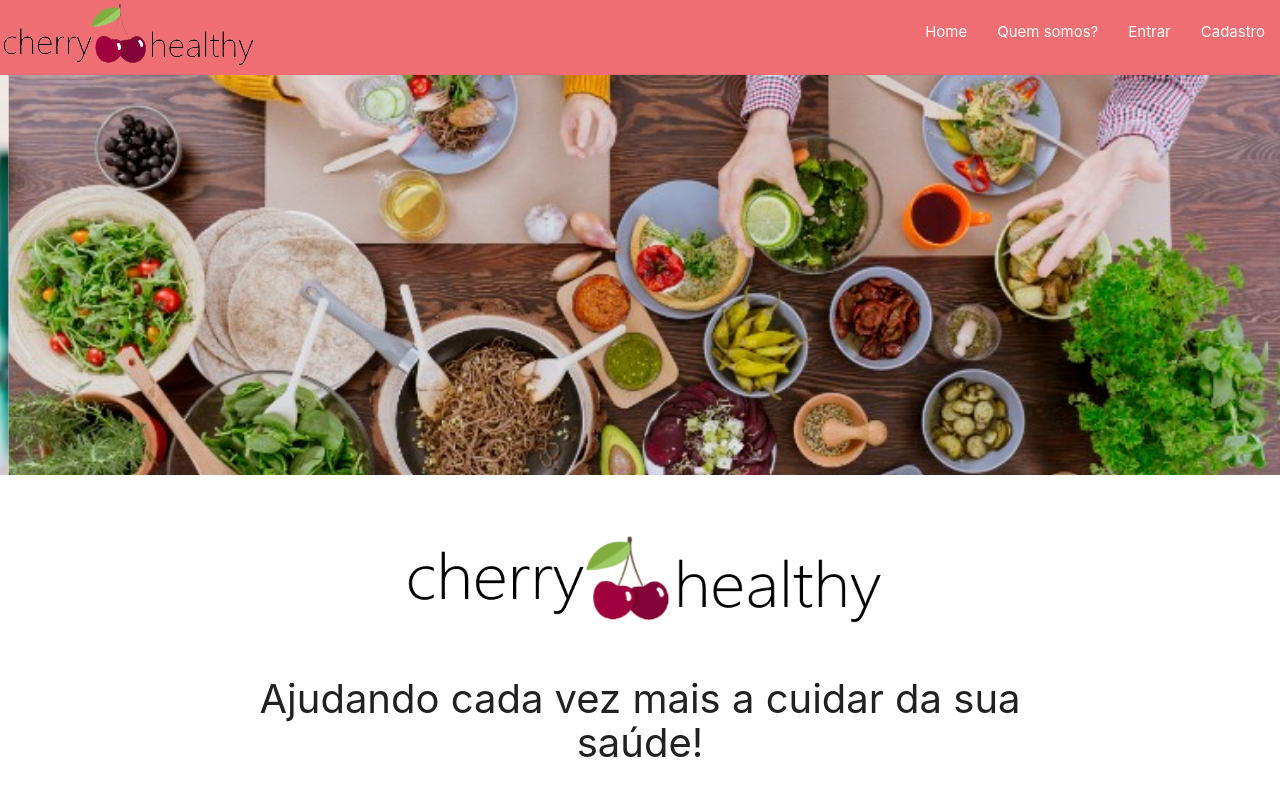
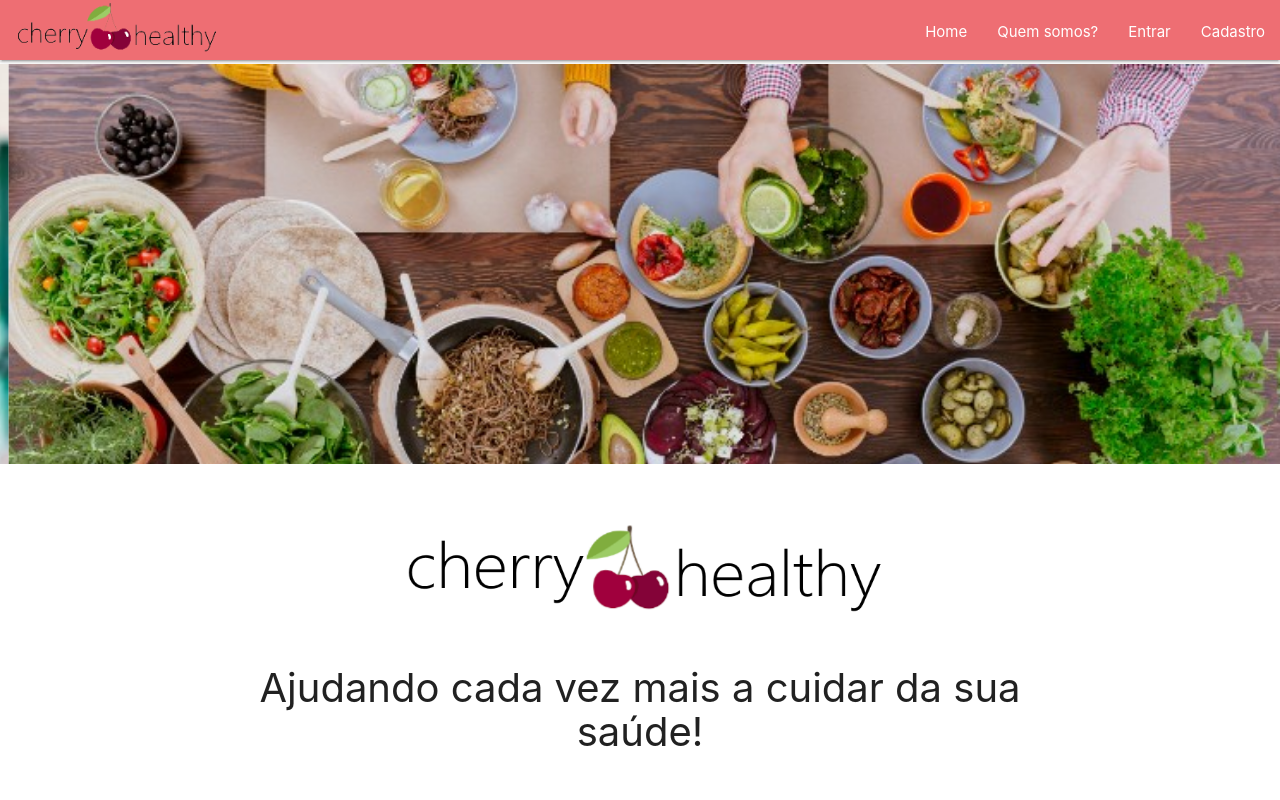
Before and after one commit to oGabrielArruda/cherryHealthy, a plain HTML site: page index-html/home.html in a window 1280 px wide. Shown: the top 800 px of the page. Drawn offline with nearby package versions, Linux system fonts and the light colour scheme.

Commit message:
Correçao home

```diff
--- a/css/home.css
+++ b/css/home.css
@@ -20,13 +20,19 @@ html {
 
 
 .nav1{
-    height: 75px !important;
+    height: 60px !important;
 }
 .carousel{
     height: 600px;
 }
 
-#logo1{
+#logo-nav{
+    margin-left: 15px;
+    height: 75%;
+    width: 75%;
+}
+
+#logo-body{
     height: 100px;
     width: 500px;
     margin-top: 60px;
--- a/index-html/home.html
+++ b/index-html/home.html
@@ -5,7 +5,7 @@
   <meta charset="UTF-8">
   <meta name="viewport" content="width=device-width, initial-scale=1.0">
   <meta http-equiv="X-UA-Compatible" content="ie=edge">
-  <title>Home | CherryHealthy</title>
+  <title>cherryHealthy | Home</title>
 
   <link rel="stylesheet" type="text/css" href="../css/home.css">
   </style>
@@ -20,7 +20,7 @@
 <body>
   <nav class="nav1">
     <div class="nav-wrapper">
-      <a href="#!" class="brand-logo"><img src="../imgs/logo2.png"></a>
+      <a href="#!" class="brand-logo"><img src="../imgs/logo2.png" id="logo-nav"></a>
       <a href="#" data-target="mobile-demo" class="sidenav-trigger"><i class="material-icons">menu</i></a>
       <ul class="right hide-on-med-and-down">
         <li><a href="#!">Home</a></li>
@@ -36,7 +36,7 @@
     <a class="carousel-item" href="#three!"><img src="../imgs/imgComidaHome.jpg"></a>
   </div>
   <div class="container">
-    <img src="../imgs/logo3.png" id="logo1" draggable="false">
+    <img src="../imgs/logo3.png" id="logo-body" draggable="false">
     <h2 id="h2-1">Ajudando cada vez mais a cuidar da sua saúde!</h2>
     <br>
     <hr>
```
